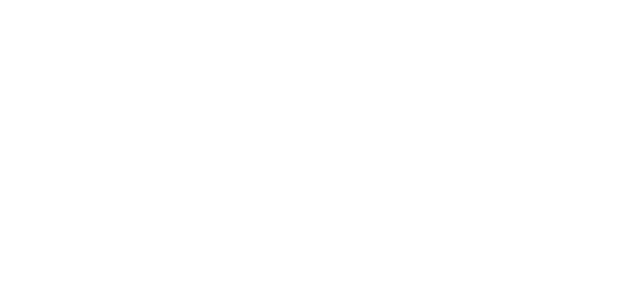
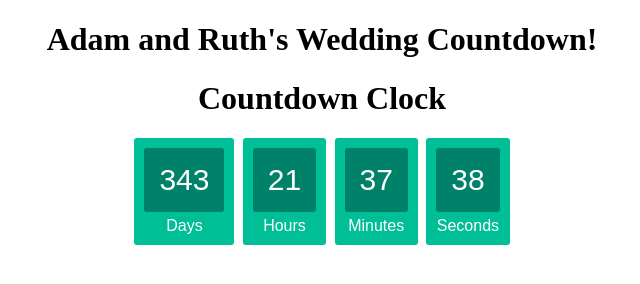
Before and after one commit to FredPerkinson/WeddingTimer, a plain HTML site: page index.html in a window 1280 px wide. Shown: the whole page, without its empty margins (318-958 px from the left). Drawn offline with Linux system fonts and the light colour scheme.

Commit message:
Add files via upload

```diff
--- a/index.css
+++ b/index.css
@@ -0,0 +1,27 @@
+#clockdiv{
+    font-family: sans-serif;
+    color: #fff;
+    display: inline-block;
+    font-weight: 100;
+    text-align: center;
+    font-size: 30px;
+}
+
+#clockdiv > div{
+    padding: 10px;
+    border-radius: 3px;
+    background: #00BF96;
+    display: inline-block;
+}
+
+#clockdiv div > span{
+    padding: 15px;
+    border-radius: 3px;
+    background: #00816A;
+    display: inline-block;
+}
+
+.text{
+    padding-top: 5px;
+    font-size: 16px;
+}
--- a/index.html
+++ b/index.html
@@ -4,9 +4,33 @@
     <meta charset="UTF-8">
     <meta http-equiv="X-UA-Compatible" content="IE=edge">
     <meta name="viewport" content="width=device-width, initial-scale=1.0">
-    <title>Wedding Timer</title>
+    <title>Perkinson Wedding Timer</title>
+
 </head>
 <body>
+<h1><center>Adam and Ruth's Wedding Countdown!</center></h1>
+<center>
+    <h1>Countdown Clock</h1>
+    <div id="clockdiv">
+      <div>
+        <span class="days"></span>
+        <div class="text">Days</div>
+      </div>
+      <div>
+        <span class="hours"></span>
+        <div class="text">Hours</div>
+      </div>
+      <div>
+        <span class="minutes"></span>
+        <div class="text">Minutes</div>
+      </div>
+      <div>
+        <span class="seconds"></span>
+        <div class="text">Seconds</div>
+      </div>
+    </div>
+</center>
+<script type="text/javascript" src="index.js"></script>
 
+<link rel="stylesheet" type="text/css" href="index.css">
 </body>
-</html>
--- /dev/null
+++ b/index.js
@@ -0,0 +1,41 @@
+function getTimeRemaining(endtime) {
+    var t = Date.parse("December 02,2023") - Date.parse(new Date());
+    var seconds = Math.floor((t / 1000) % 60);
+    var minutes = Math.floor((t / 1000 / 60) % 60);
+    var hours = Math.floor((t / (1000 * 60 * 60)) % 24);
+    var days = Math.floor(t / (1000 * 60 * 60 * 24));
+    return {
+      'total': t,
+      'days': days,
+      'hours': hours,
+      'minutes': minutes,
+      'seconds': seconds
+    };
+  }
+
+  function initializeClock(id, endtime) {
+    var clock = document.getElementById(id);
+    var daysSpan = clock.querySelector('.days');
+    var hoursSpan = clock.querySelector('.hours');
+    var minutesSpan = clock.querySelector('.minutes');
+    var secondsSpan = clock.querySelector('.seconds');
+
+    function updateClock() {
+      var t = getTimeRemaining(endtime);
+
+      daysSpan.innerHTML = t.days;
+      hoursSpan.innerHTML = ('0' + t.hours).slice(-2);
+      minutesSpan.innerHTML = ('0' + t.minutes).slice(-2);
+      secondsSpan.innerHTML = ('0' + t.seconds).slice(-2);
+
+      if (t.total <= 0) {
+        clearInterval(timeinterval);
+      }
+    }
+
+    updateClock();
+    var timeinterval = setInterval(updateClock, 1000);
+  }
+
+  var deadline = new Date(Date.parse(new Date()) + 15 * 24 * 60 * 60 * 1000);
+  initializeClock('clockdiv', deadline);
```
